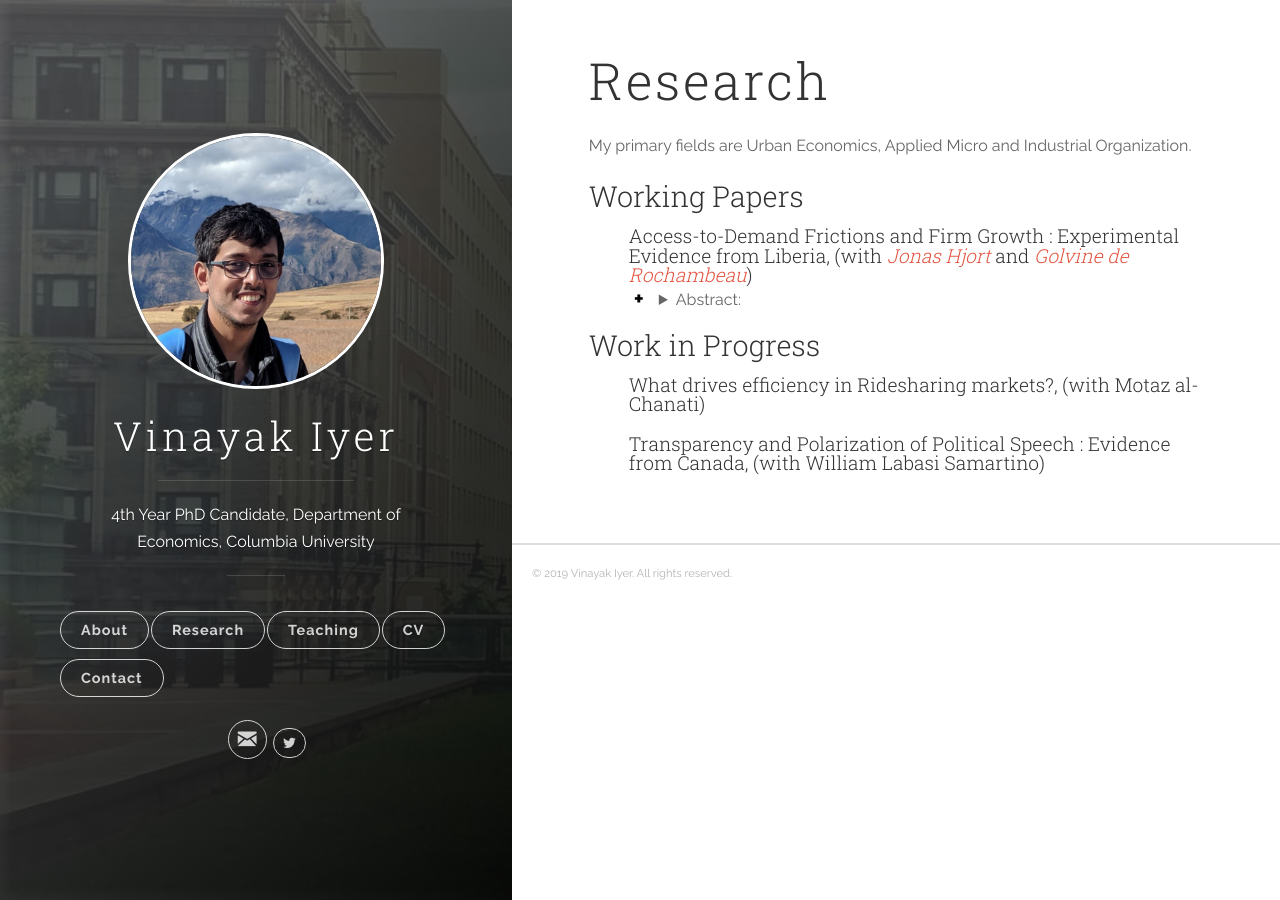
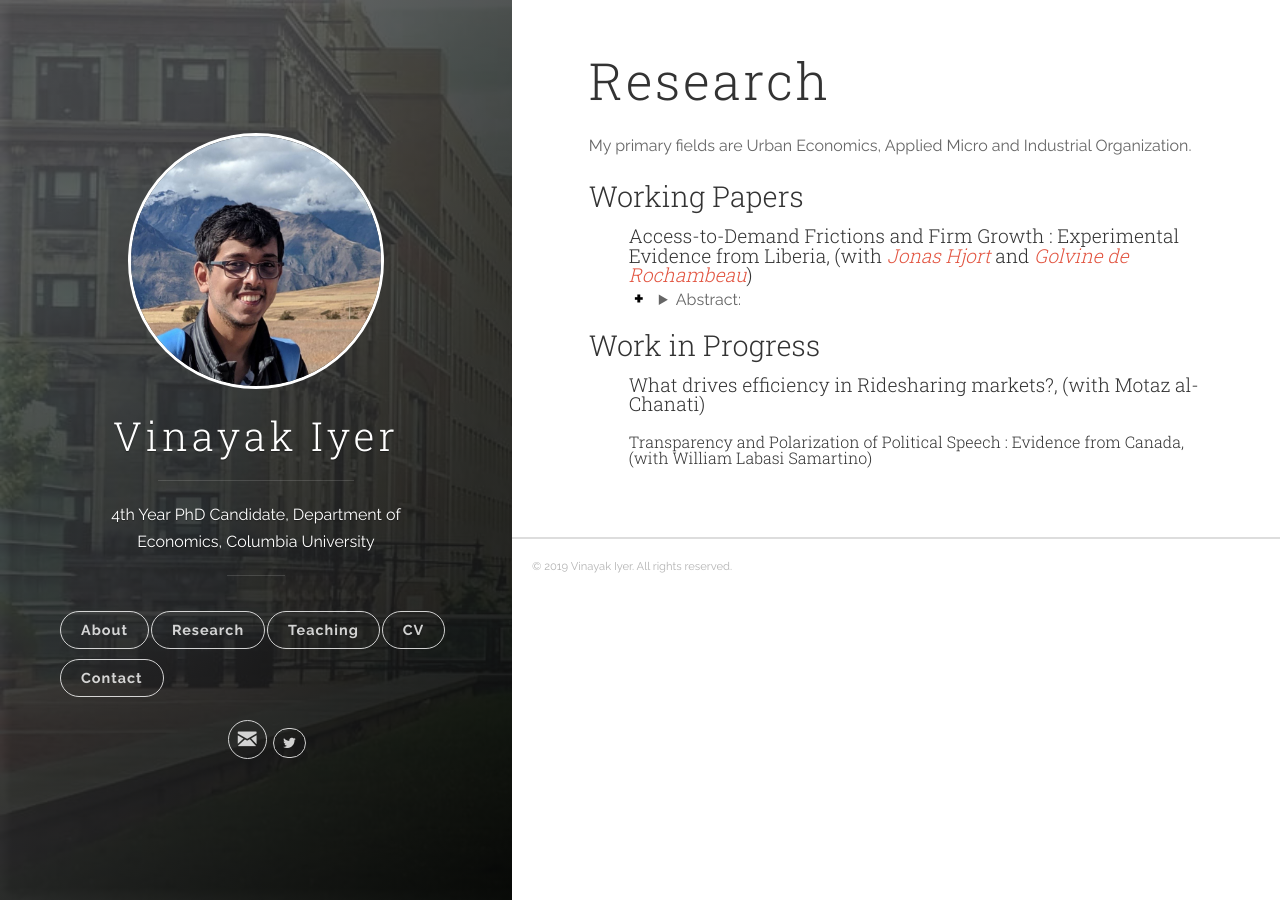
Before and after one commit to vinayakiyer/vinayakiyer.github.io, a Jekyll site: the page built from _posts/2018-06-13-research.markdown, in a window 1280 px wide. Built offline with Jekyll 4.4.1, drawn with Linux system fonts in a browser that asks for light colours.

```diff
--- a/_posts/2018-06-13-research.markdown
+++ b/_posts/2018-06-13-research.markdown
@@ -29,5 +29,5 @@ published around the time of treatment that are published online. In sum this pa
 </ul>
 
 <ul>
-  <h4><b>Transparency and Polarization of Political Speech : Evidence from Canada</b>, (with William Labasi Samartino)</h4>
+  <h5><b>Transparency and Polarization of Political Speech : Evidence from Canada</b>, (with William Labasi Samartino)</h5>
 </ul>
```
